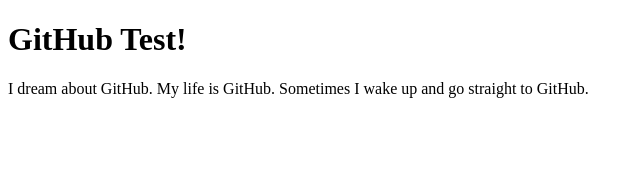
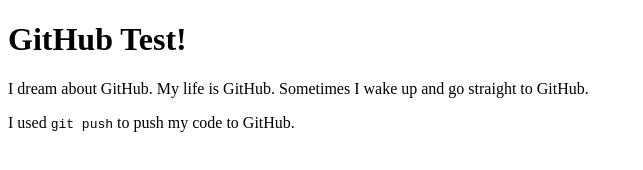
Before and after one commit to martinrhsu/github-test, a plain HTML site: page index.html in a window 1280 px wide. Shown: the whole page, without its empty margins (0-643 px from the left). Drawn offline with Linux system fonts and the light colour scheme.

Commit message:
Added P describing push process via console

```diff
--- a/index.html
+++ b/index.html
@@ -6,5 +6,6 @@
 <body>
 	<h1>GitHub Test!</h1>
 		<p>I dream about GitHub. My life is GitHub. Sometimes I wake up and go straight to GitHub.</p>
+		<p>I used <code>git push</code> to push my code to GitHub.</p>
 </body>
 </html>
```
